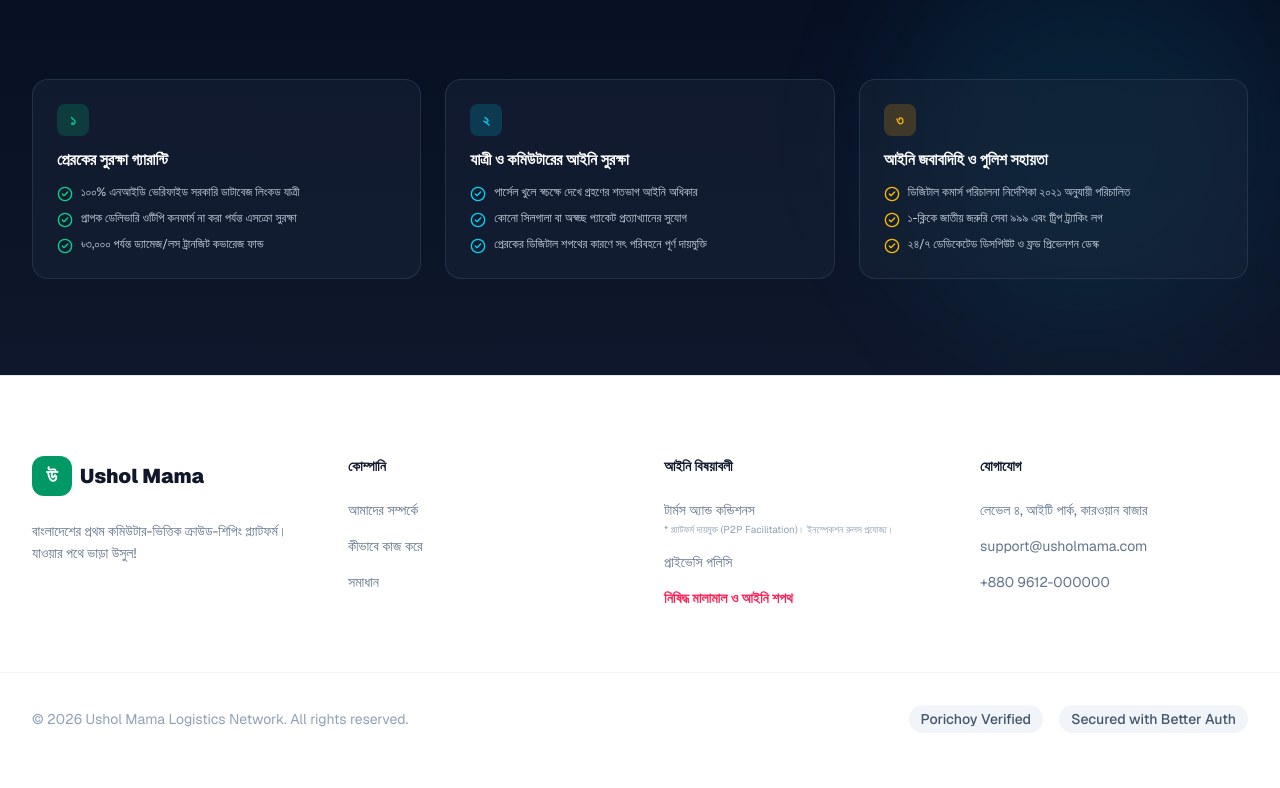
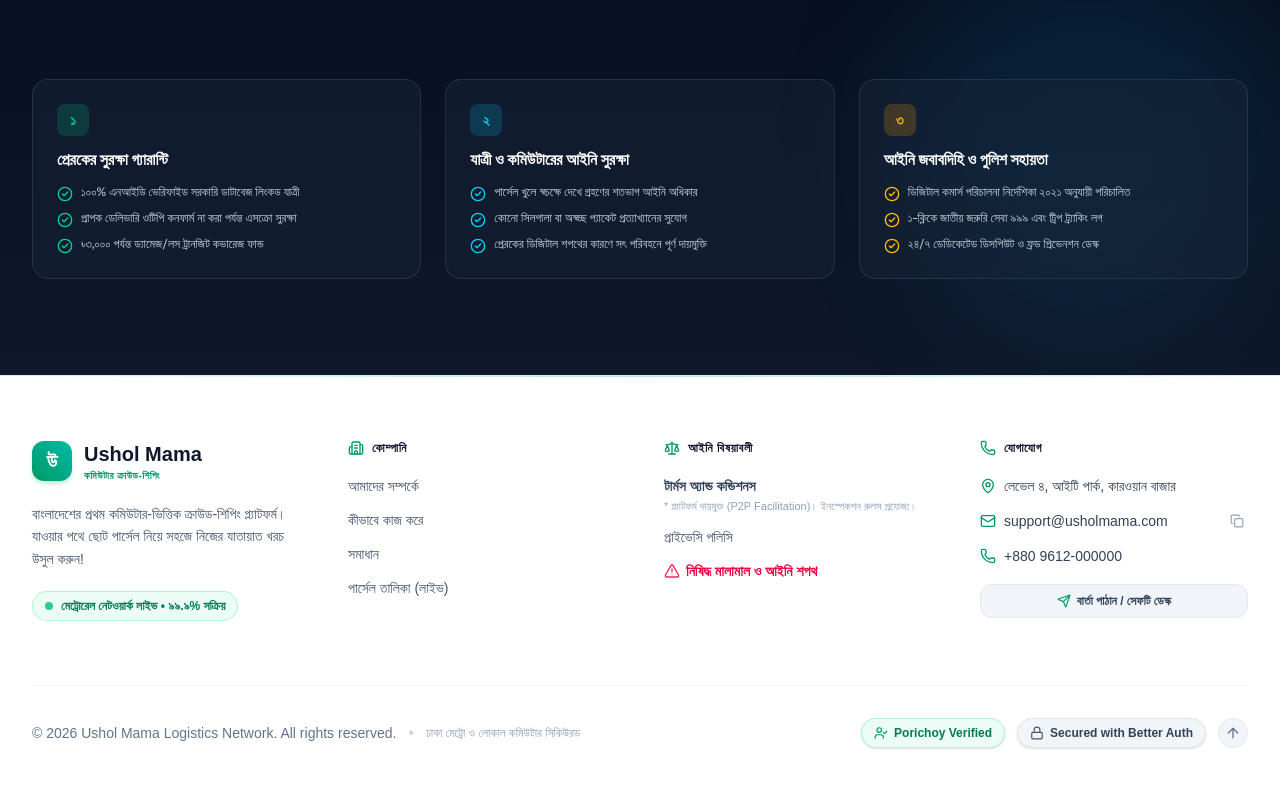
Before and after one commit to sarifulrana78/InsDel, a Next.js app in the folder client/: page / in a window 1280 px wide. Shown: the part 3986-4774 px from the top of the page. Built offline with nearby package versions, Linux system fonts and the light colour scheme.

Commit message:
feat(layout): mount global Footer across all routes and update changelog documentation

```diff
--- a/client/src/app/layout.tsx
+++ b/client/src/app/layout.tsx
@@ -4,6 +4,7 @@ import "./globals.css";
 import { AppProvider } from "../context/AppContext";
 import { CartProvider } from "../context/CartContext";
 import Navbar from "../components/Navbar";
+import Footer from "../components/Footer";
 import GlobalSOS from "../components/GlobalSOS";
 
 const geistSans = Geist({
@@ -35,6 +36,7 @@ export default function RootLayout({ children }: { children: React.ReactNode })
             <main className="flex-1 w-full">
               {children}
             </main>
+            <Footer />
             <GlobalSOS />
           </CartProvider>
         </AppProvider>
--- a/client/src/app/page.tsx
+++ b/client/src/app/page.tsx
@@ -191,7 +191,7 @@ export default function App() {
       </div>
 
       {/* 3. VALUE PROPOSITION (Why Ushol Mama) */}
-      <section className="py-24 bg-white">
+      <section id="about" className="py-24 bg-white">
         <div className="max-w-7xl mx-auto px-4 sm:px-6 lg:px-8">
           <div className="text-center max-w-3xl mx-auto mb-16">
             <h2 className="text-3xl md:text-4xl font-black text-slate-900 mb-4">
@@ -725,76 +725,6 @@ export default function App() {
         </div>
       </section>
 
-      {/* 7. FOOTER */}
-      <footer className="bg-white border-t border-slate-200 pt-20 pb-12">
-        <div className="max-w-7xl mx-auto px-4 sm:px-6 lg:px-8 grid grid-cols-2 md:grid-cols-4 gap-12 mb-16">
-
-          <div className="col-span-2 md:col-span-1 space-y-6">
-            <div className="flex items-center space-x-2">
-              <div className="w-10 h-10 rounded-xl bg-emerald-600 flex items-center justify-center font-black text-white text-xl">উ</div>
-              <span className="text-xl font-black text-slate-900">Ushol Mama</span>
-            </div>
-            <p className="text-sm text-slate-500 leading-relaxed">
-              {language === 'BN' ? 'বাংলাদেশের প্রথম কমিউটার-ভিত্তিক ক্রাউড-শিপিং প্ল্যাটফর্ম। যাওয়ার পথে ভাড়া উসুল!' : 'Bangladesh\'s first commuter-based crowd-shipping platform. Recover your fare on the way!'}
-            </p>
-          </div>
-
-          <div>
-            <h5 className="text-sm font-bold text-slate-900 mb-6">{language === 'BN' ? 'কোম্পানি' : 'Company'}</h5>
-            <ul className="space-y-4 text-sm text-slate-500">
-              <li><a href="#" className="hover:text-emerald-600 transition">{language === 'BN' ? 'আমাদের সম্পর্কে' : 'About Us'}</a></li>
-              <li><a href="#how-it-works" className="hover:text-emerald-600 transition">{language === 'BN' ? 'কীভাবে কাজ করে' : 'How it works'}</a></li>
-              <li><a href="#solutions" className="hover:text-emerald-600 transition">{language === 'BN' ? 'সমাধান' : 'Solutions'}</a></li>
-            </ul>
-          </div>
-
-          <div>
-            <h5 className="text-sm font-bold text-slate-900 mb-6">{language === 'BN' ? 'আইনি বিষয়াবলী' : 'Legal & Compliance'}</h5>
-            <ul className="space-y-4 text-sm text-slate-500">
-              <li>
-                <a href="#" className="hover:text-emerald-600 transition block">
-                  {language === 'BN' ? 'টার্মস অ্যান্ড কন্ডিশনস' : 'Terms of Service'}
-                  <span className="block text-[10px] text-slate-400 mt-1 leading-tight">
-                    {language === 'BN'
-                      ? '* প্ল্যাটফর্ম দায়মুক্ত (P2P Facilitation)। ইনস্পেকশন রুলস প্রযোজ্য।'
-                      : '* Platform holds immunity under P2P facilitation. Inspection rules apply.'}
-                  </span>
-                </a>
-              </li>
-              <li><a href="#" className="hover:text-emerald-600 transition">{language === 'BN' ? 'প্রাইভেসি পলিসি' : 'Privacy Policy'}</a></li>
-              <li>
-                <button
-                  onClick={() => setIsSafetyModalOpen(true)}
-                  className="hover:text-rose-400 transition text-rose-500 font-semibold cursor-pointer text-left"
-                >
-                  {language === 'BN' ? 'নিষিদ্ধ মালামাল ও আইনি শপথ' : 'Prohibited Items & Legal Declaration'}
-                </button>
-              </li>
-            </ul>
-          </div>
-
-          <div>
-            <h5 className="text-sm font-bold text-slate-900 mb-6">{language === 'BN' ? 'যোগাযোগ' : 'Contact'}</h5>
-            <ul className="space-y-4 text-sm text-slate-500">
-              <li>{language === 'BN' ? 'লেভেল ৪, আইটি পার্ক, কারওয়ান বাজার' : 'Level 4, IT Park, Karwan Bazar'}</li>
-              <li>support@usholmama.com</li>
-              <li>+880 9612-000000</li>
-            </ul>
-          </div>
-
-        </div>
-
-        <div className="max-w-7xl mx-auto px-4 sm:px-6 lg:px-8 pt-8 border-t border-slate-100 flex flex-col md:flex-row items-center justify-between">
-          <p className="text-sm text-slate-400 mb-4 md:mb-0">
-            © 2026 Ushol Mama Logistics Network. All rights reserved.
-          </p>
-          <div className="flex space-x-4">
-            <div className="text-sm font-medium px-3 py-1 bg-slate-100 text-slate-600 rounded-full">Porichoy Verified</div>
-            <div className="text-sm font-medium px-3 py-1 bg-slate-100 text-slate-600 rounded-full">Secured with Better Auth</div>
-          </div>
-        </div>
-      </footer>
-
       {/* CSS for Marquee (Put inside global.css or here for demo) */}
       <style dangerouslySetInnerHTML={{__html: `
         @keyframes marquee {
```
Also changed, not shown: 1 other file (tests, documents, lock files or other folders).
